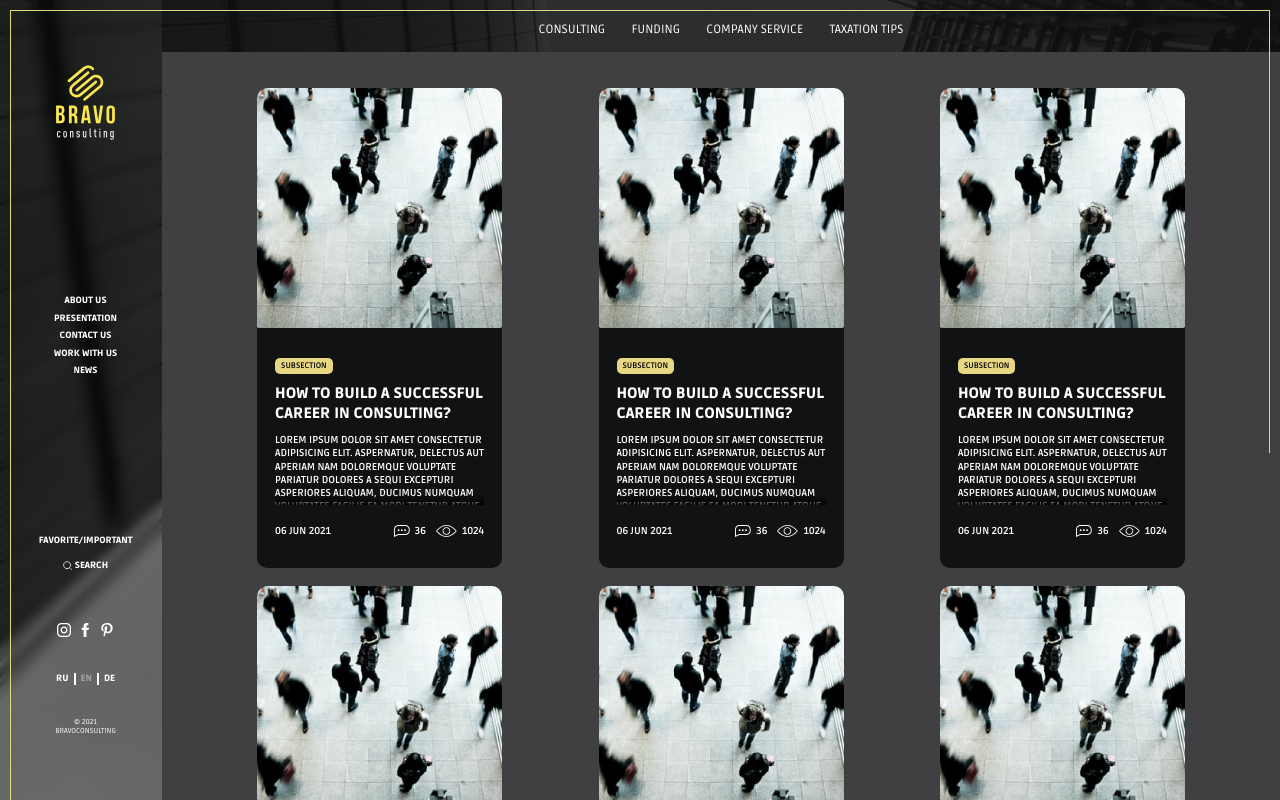
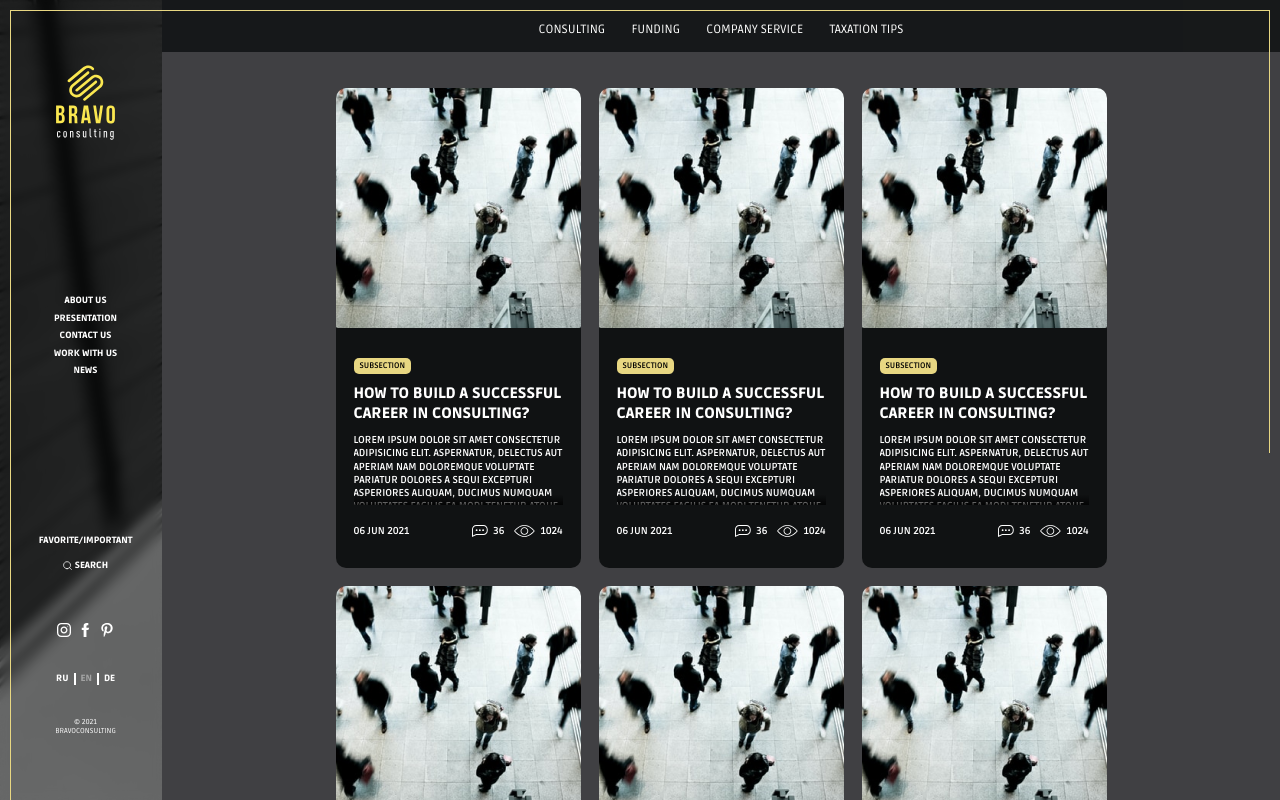
Before and after one commit to mainrashagit/bravo, a Next.js app: page /news in a window 1280 px wide. Built offline with nearby package versions, Linux system fonts and the light colour scheme.

Commit message:
fix nav styles

```diff
--- a/modules/layout/Layout.tsx
+++ b/modules/layout/Layout.tsx
@@ -17,7 +17,7 @@ const Layout: React.FC<Props> = ({ children }) => {
     const scroll = (e: Event) => {
       if (
         document.querySelector(".simplebar-content")?.getBoundingClientRect()
-          .top! > -90
+          .top! > 0
       )
         return setScrollDown(false)
       if (!(e.target instanceof HTMLElement)) return
--- a/modules/squareCat/SquareCat.tsx
+++ b/modules/squareCat/SquareCat.tsx
@@ -13,7 +13,7 @@ interface Props {
 const SquareCat: React.FC<Props> = ({ heading, subheading, img, doc, link }) => {
   return (
     <Link href={link}>
-      <a>
+      <a className={styles.link}>
         <div className={styles.square}>
           <div style={{ pointerEvents: "none" }} className={styles.square__img}>
             <Image layout={"fill"} src={img} alt={heading} />
--- a/pages/docs/[id].tsx
+++ b/pages/docs/[id].tsx
@@ -42,7 +42,6 @@ export const getStaticPaths: GetStaticPaths = async ({ locales }) => {
     },
   }]
   const paths = loc.map(locale => news.map(item => ({ ...item, locale }))).flat(1)
-  console.log(paths)
   return { paths, fallback: false }
 }
 
--- a/pages/docs/doc.module.sass
+++ b/pages/docs/doc.module.sass
@@ -3,8 +3,16 @@
 .new
   background: #2B2E2F
   min-height: 100vh
+  font-size: 1rem
+  position: relative
+  &::before
+    content: ""
+    position: absolute
+    width: 100%
+    bottom: 99%
+    height: 400px
+    background: #2B2E2F
 
-  font-size: 1rem
   @media screen and ( max-width: 1440px )
     font-size: 0.8rem
 
--- a/pages/index.tsx
+++ b/pages/index.tsx
@@ -69,7 +69,7 @@ export default function Home({}: Props) {
           taglinetaglinetaglinetagline
         </div>
       </div>
-      <Nav />
+      <Nav style={{position: "sticky"}} />
       <div className={styles.list}>
         {allCats.map((cat, i) => {
           return (
--- a/pages/news/new.module.sass
+++ b/pages/news/new.module.sass
@@ -3,8 +3,16 @@
 .new
   background: #2B2E2F
   min-height: 100vh
+  font-size: 1rem
+  position: relative
+  &::before
+    content: ""
+    position: absolute
+    width: 100%
+    bottom: 99%
+    height: 400px
+    background: #2B2E2F
 
-  font-size: 1rem
   @media screen and ( max-width: 1440px )
     font-size: 0.8rem
 
--- a/pages/news/news.module.sass
+++ b/pages/news/news.module.sass
@@ -5,6 +5,15 @@
     justify-content: center
     background: $gray
     padding: 3.75em 5%
+    position: relative
+
+    &::before
+        content: ""
+        position: absolute
+        width: 100%
+        bottom: 99%
+        height: 400px
+        background: $gray
 
     @media screen and ( max-width: 1367px )
         font-size: 0.6rem
@@ -12,7 +21,8 @@
 .news
     width: 100%
     display: grid
-    grid-template-columns: repeat(auto-fit, minmax(245px, 1fr))
-    justify-items: center
+    grid-template-columns: repeat(auto-fit, 245px)
+    justify-content: center
     gap: 1.875em
     height: fit-content
+    min-height: 100vh
--- a/pages/work_with_us/workwithus.module.sass
+++ b/pages/work_with_us/workwithus.module.sass
@@ -1,7 +1,7 @@
 @use "@/styles/helpers" as *
 
 .posts
-    padding: 60px 0
+    padding: 90px 0
     width: 80%
     margin: auto
     display: grid
```
Also changed, not shown: modules/squareCat/squareCat.module.sass (+15 -0 lines).
